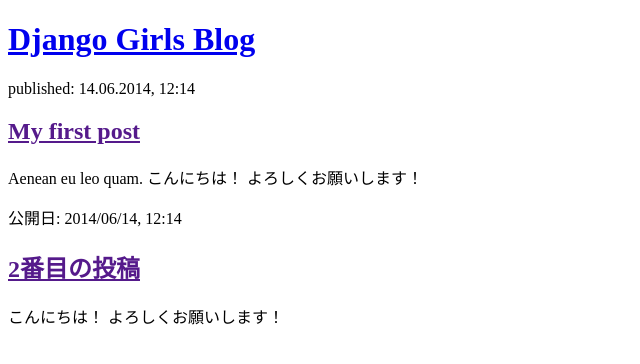
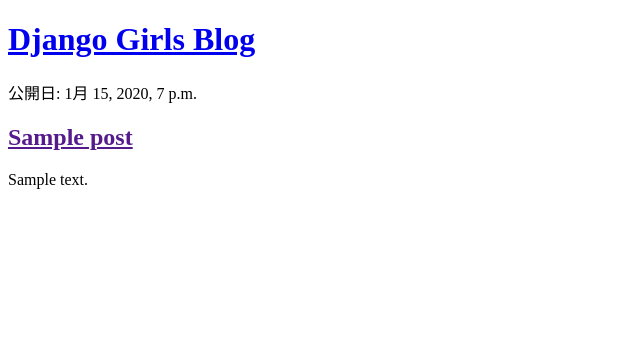
Before and after one commit to emori92/django_girls_tutorial, a Django app: page / in a window 1280 px wide. Shown: the top 364 px of the page, without its empty margins (0-640 px from the left). Run offline with Django 3.2, Linux system fonts and the light colour scheme; tables that the repository leaves empty hold one stand-in row (values such as "Sample post").

Commit message:
add blog data to post_list.html

```diff
--- a/blog/templates/blog/post_list.html
+++ b/blog/templates/blog/post_list.html
@@ -6,18 +6,18 @@
     <title>Django Girls Blog</title>
 </head>
 <body>
+    <!-- ブログタイトル -->
     <div>
         <h1><a href="/">Django Girls Blog</a></h1>
     </div>
-    <div>
-        <p>published: 14.06.2014, 12:14</p>
-        <h2><a href="">My first post</a></h2>
-        <p>Aenean eu leo quam. こんにちは！ よろしくお願いします！ </p>
-    </div>
-    <div>
-        <p>公開日: 2014/06/14, 12:14</p>
-        <h2><a href="">2番目の投稿</a></h2>
-        <p> こんにちは！ よろしくお願いします！ </p>
-    </div>
+
+    <!-- ブログ一覧 -->
+    {% for post in posts %}
+        <div>
+            <p>公開日: {{ post.published_date }}</p>
+            <h2><a href="">{{ post.title }}</a></h2>
+            <p>{{ post.text|linebreaksbr }}</p>
+        </div>
+    {% endfor %}
 </body>
 </html>
--- a/blog/views.py
+++ b/blog/views.py
@@ -1,5 +1,8 @@
 from django.shortcuts import render
+from django.utils import timezone
+from .models import Post
 
-# Create your views here.
+
 def post_list(request):
-    return render(request, 'blog/post_list.html', {})
+    posts = Post.objects.filter(published_date__lte=timezone.now()).order_by('published_date')
+    return render(request, 'blog/post_list.html', {'posts': posts})
```
